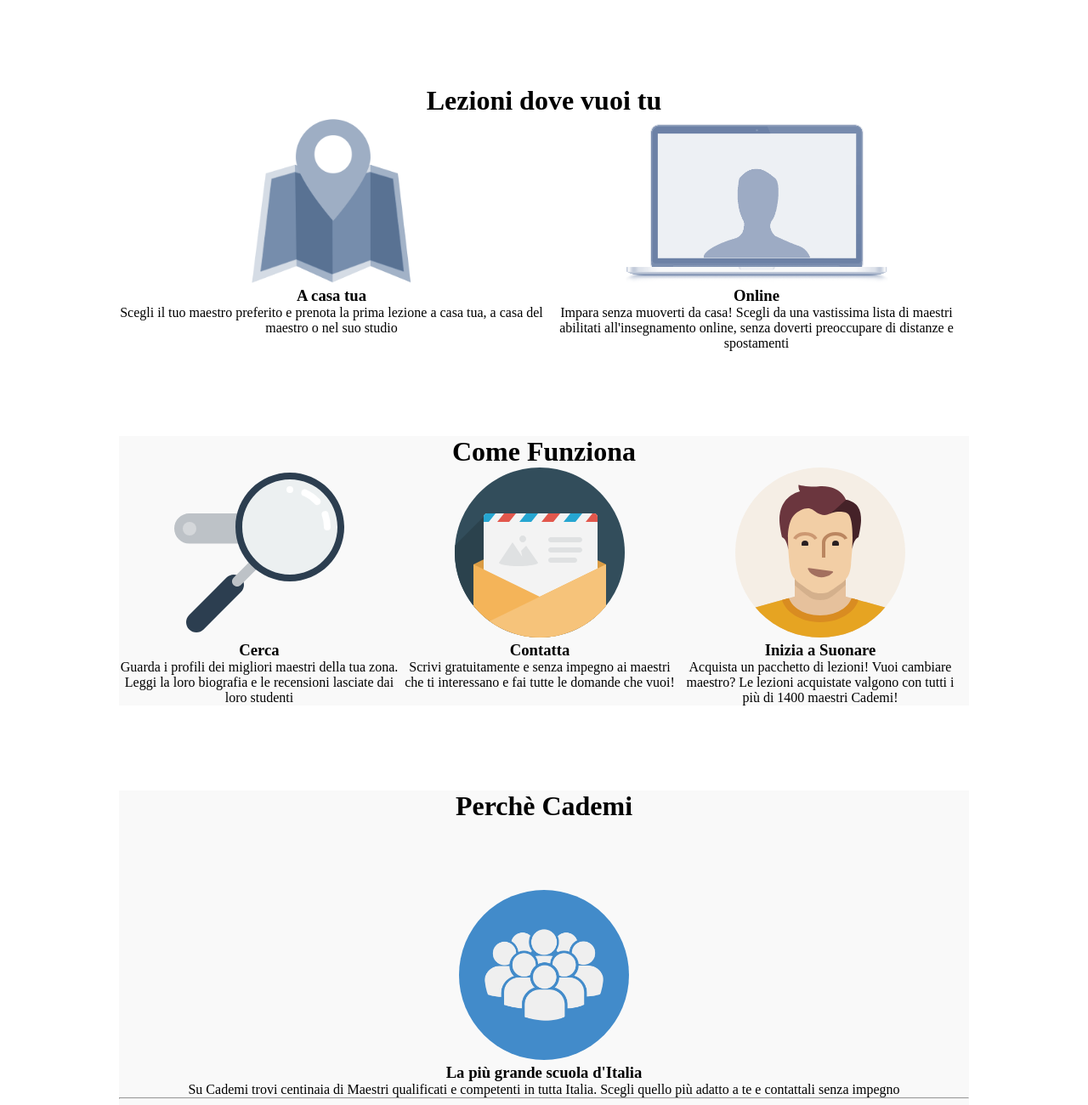
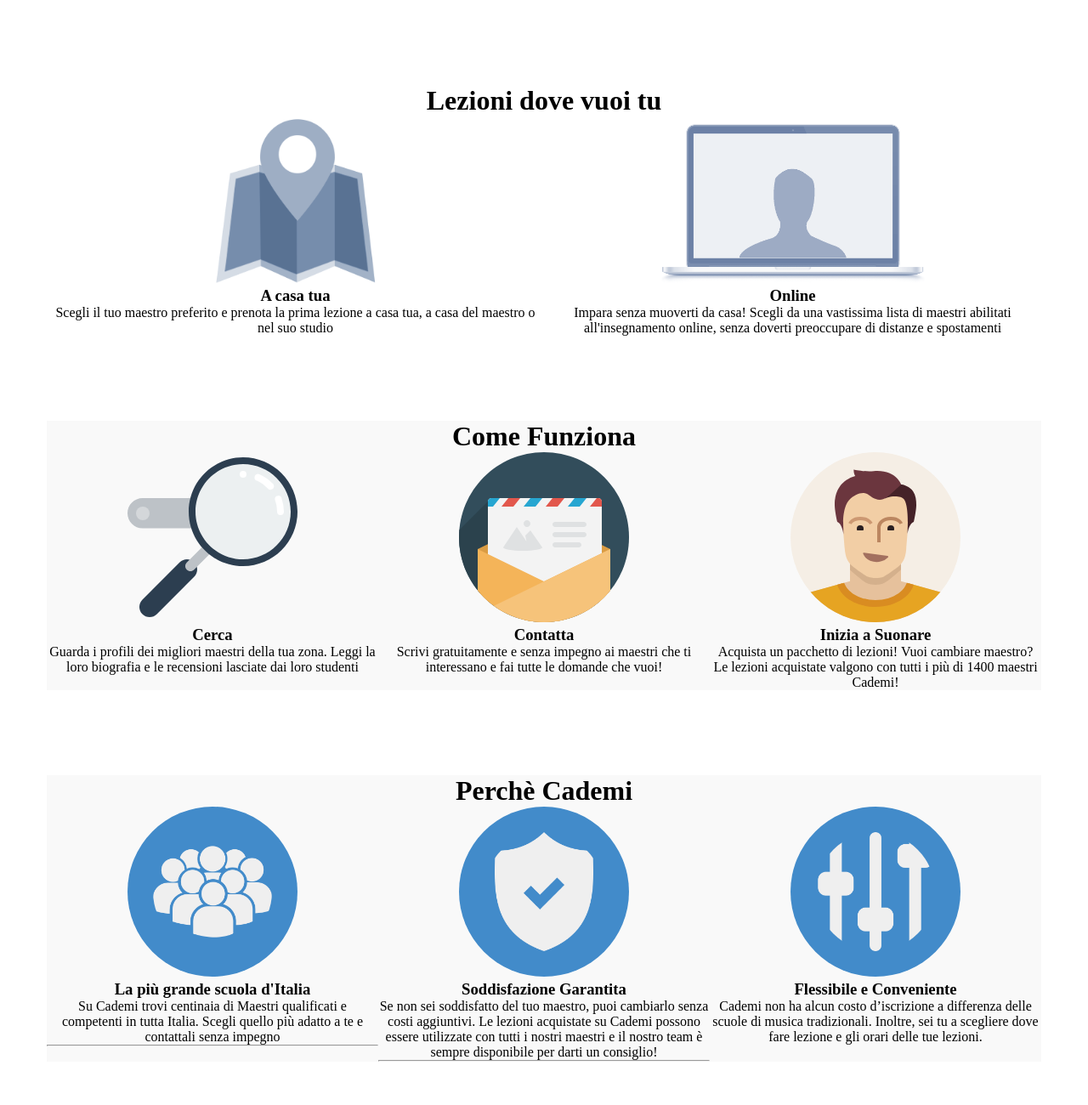
Before and after one commit to matteobuscicchio/html-css-resp-wannabe-12bool, a plain HTML site: page index.html in a window 1280 px wide. Shown: the top 1300 px of the page at 85% size. After the commit the page ends 1249 px from the top, so only its background shows below. Drawn offline with Linux system fonts and the light colour scheme.

Commit message:
implementata la reattività del layout a 3 livelli

```diff
--- a/css/12-bool.css
+++ b/css/12-bool.css
@@ -21,14 +21,8 @@
 /* Debug */
 
 
-*{
-  margin: 0;
-  padding: 0;
-  box-sizing: border-box;
-}
-
 .container {
-  max-width: 1000px;
+  max-width: 1170px;
   margin: 0 auto;
 }
 
--- a/css/style.css
+++ b/css/style.css
@@ -1,3 +1,9 @@
+*{
+  margin: 0;
+  padding: 0;
+  box-sizing: border-box;
+}
+
 .row {
   width: 992px;
   margin-left: auto;
@@ -66,52 +72,22 @@
   clear: both;
 }
 
-/* @media screen and (max-width: 768px) {
-  *{
-    margin: 0;
-    padding: 0;
-    box-sizing: border-box;
+@media all and (min-width: 769px) and (max-width: 1200px) {
+  body, .row{
+    background-color: #99e6ff;
   }
 
-  h1, h3{
-    font-size: 2em;
+  [class*="col-md"]{
+    background-color: white;
   }
-  div{
-   font-size: 1.2em;
+}
+
+@media all and (max-width: 768px) {
+  body, .row{
+    background-color: white;
   }
 
-  img {
-    height: 200px;
+  [class*="col-sm"]{
+    background-color: #99e6ff;
   }
-
-  hr {
-    display: none;
-  }
-
-  #lezioni .row,
-  #why .row {
-    background-color: #FFE4B5;
-  }
-
-  #lezioni .row>.left,
-  #lezioni .row>.right,
-  #steps .row>.left,
-  #steps .row>.central,
-  #steps .row>.right {
-    float: none;
-    position: relative;
-    left: 50%;
-    transform: translateX(-50%);
-  }
-
-  #steps {
-    background-color: white;
-  }
-  #why .row img {
-    padding: 10px;
-  }
-
-  .row {
-    margin-top: 0px;
-  }
-} */
+}
--- a/index.html
+++ b/index.html
@@ -12,12 +12,12 @@
     <div id="lezioni" class="container">
       <div class="row">
         <h1>Lezioni dove vuoi tu</h1>
-        <div class="left">
+        <div class="col-lg-6 col-sm-12">
           <img src="img/icon/maps.png" alt="">
           <h3>A casa tua</h3>
           Scegli il tuo maestro preferito e prenota la prima lezione a casa tua, a casa del maestro o nel suo studio
         </div>
-        <div class="right">
+        <div class="col-lg-6 col-sm-12">
           <img src="img/icon/screen.png" alt="">
           <h3>Online</h3>
           Impara senza muoverti da casa! Scegli da una vastissima lista di maestri abilitati all'insegnamento online, senza doverti preoccupare di distanze e spostamenti
@@ -28,17 +28,17 @@
     <div id="steps" class="container grey">
       <div class="row">
         <h1>Come Funziona</h1>
-        <div class="left">
+        <div class="col-lg-4 col-md-6 col-sm-12">
           <img src="img/search.svg" alt="">
           <h3>Cerca</h3>
           Guarda i profili dei migliori maestri della tua zona. Leggi la loro biografia e le recensioni lasciate dai loro studenti
         </div>
-        <div class="central">
+        <div class="col-lg-4 col-md-6 col-sm-12">
           <img src="img/letter.svg" alt="">
           <h3>Contatta</h3>
           Scrivi gratuitamente e senza impegno ai maestri che ti interessano e fai tutte le domande che vuoi!
         </div>
-        <div class="right">
+        <div class="col-lg-4 col-md-12 col-sm-12">
           <img src="img/male.svg" alt="">
           <h3>Inizia a Suonare</h3>
           Acquista un pacchetto di lezioni! Vuoi cambiare maestro? Le lezioni acquistate valgono con tutti i più di 1400 maestri Cademi!
@@ -49,19 +49,19 @@
     <div id="why" class="container grey">
       <div class="row">
         <h1>Perchè Cademi</h1>
-        <div class="first">
+        <div class="col-lg-4 col-md-12 col-sm-12">
           <img src="img/icon/profile.png" alt="">
           <h3>La più grande scuola d'Italia</h3>
           Su Cademi trovi centinaia di Maestri qualificati e competenti in tutta Italia. Scegli quello più adatto a te e contattali senza impegno
           <hr>
         </div>
-        <div class="second">
+        <div class="col-lg-4 col-md-6 col-sm-12">
           <img src="img/icon/secure.png" alt="">
           <h3>Soddisfazione Garantita</h3>
           Se non sei soddisfatto del tuo maestro, puoi cambiarlo senza costi aggiuntivi. Le lezioni acquistate su Cademi possono essere utilizzate con tutti i nostri maestri e il nostro team è sempre disponibile per darti un consiglio!
           <hr>
         </div>
-        <div class="third">
+        <div class="col-lg-4 col-md-6 col-sm-12">
           <img src="img/icon/flex.png" alt="">
           <h3>Flessibile e Conveniente</h3>
           Cademi non ha alcun costo d’iscrizione a differenza delle scuole di musica tradizionali. Inoltre, sei tu a scegliere dove fare lezione e gli orari delle tue lezioni.
```
